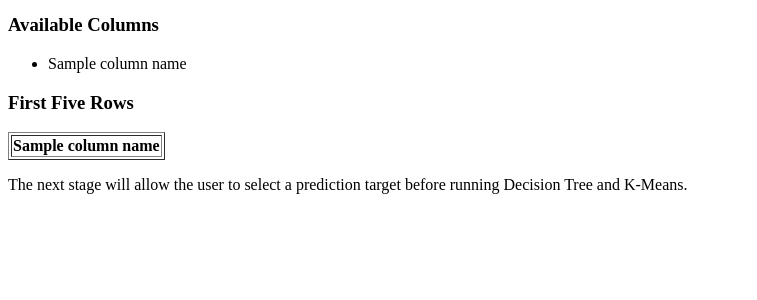
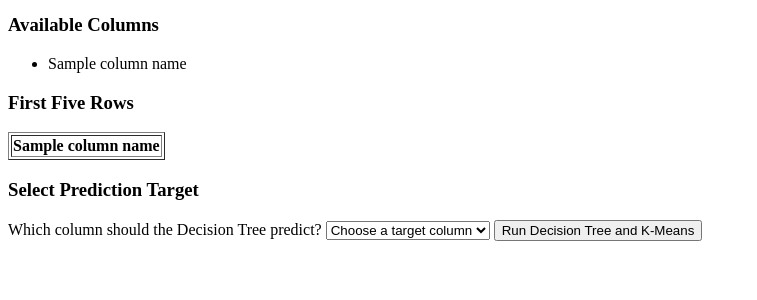
Before and after one commit to BigFish030324/Final-Year-Project, a Flask app: template templates/index.html in a window 1280 px wide. Shown: the part 325-625 px from the top of the page, without its empty margins (0-757 px from the left). Run offline with Flask 3, Linux system fonts and the light colour scheme; the template is opened without the code that fills it: most values are stand-ins (such as "Sample title", 1, 10 or a date in 2020); lists and menus that the app fills with data are empty.

Commit message:
Update upload dataset
Update the code for upload dataset, frontend and backend

```diff
--- a/templates/index.html
+++ b/templates/index.html
@@ -43,8 +43,63 @@
         <!-- Jinja selects the appropriate upload or modelling status message. -->
         {% if error %}
             <section>
-                <h2>Dataset upload failed</h2>
+                <h2>Request failed</h2>
                 <p>{{ error }}</p>
+            </section>
+
+        {% elif modelling_completed %}
+            <h2>Modelling completed</h2>
+
+            <section>
+                <h3>Dataset Summary</h3>
+                <p>
+                    Rows: {{ result["dataset"]["rows"] }}<br>
+                    Columns: {{ result["dataset"]["columns"] }}<br>
+                    Prediction target: {{ result["dataset"]["target"] }}
+                </p>
+            </section>
+
+            <section>
+                <h3>Decision Tree</h3>
+                <p>
+                    Model type: {{ result["decision_tree"]["task"] }}<br>
+                    Training rows: {{ result["decision_tree"]["train_rows"] }}<br>
+                    Testing rows: {{ result["decision_tree"]["test_rows"] }}
+                </p>
+
+                <h4>Metrics</h4>
+                <ul>
+                    {% for metric_name, metric_value
+                        in result["decision_tree"]["metrics"].items() %}
+                        <li>{{ metric_name }}: {{ metric_value }}</li>
+                    {% endfor %}
+                </ul>
+            </section>
+
+            <section>
+                <h3>K-Means</h3>
+                <p>
+                    Number of clusters: {{ result["kmeans"]["number_of_clusters"] }}<br>
+                    Rows used: {{ result["kmeans"]["rows_used"] }}
+                </p>
+
+                <h4>Metrics</h4>
+                <ul>
+                    {% for metric_name, metric_value
+                        in result["kmeans"]["metrics"].items() %}
+                        <li>{{ metric_name }}: {{ metric_value }}</li>
+                    {% endfor %}
+                </ul>
+
+                <h4>Cluster Sizes</h4>
+                <ul>
+                    {% for cluster_name, row_count
+                        in result["kmeans"]["cluster_counts"].items() %}
+                        <li>{{ cluster_name }}: {{ row_count }} rows</li>
+                    {% endfor %}
+                </ul>
+
+                <p>{{ result["kmeans"]["note"] }}</p>
             </section>
 
         {% elif uploaded_dataset %}
@@ -84,71 +139,39 @@
                     </tbody>
                 </table>
 
-                <p>
-                    The next stage will allow the user to select a prediction target
-                    before running Decision Tree and K-Means.
-                </p>
-            </section>
+                <h3>Select Prediction Target</h3>
 
-        {% elif modelling_completed %}
-            <h2>Modelling completed</h2>
+                <!-- Send the saved filename and chosen target to the model route. -->
+                <form method="post" action="{{ url_for('run_models') }}">
+                    <input
+                        name="stored_filename"
+                        type="hidden"
+                        value="{{ uploaded_dataset['stored_filename'] }}"
+                    >
+                    <input
+                        name="original_filename"
+                        type="hidden"
+                        value="{{ uploaded_dataset['filename'] }}"
+                    >
 
-            <section>
-                <h3>Dataset Summary</h3>
-                <p>
-                    Rows: {{ result["dataset"]["rows"] }}<br>
-                    Columns: {{ result["dataset"]["columns"] }}<br>
-                    Prediction target: {{ result["dataset"]["target"] }}
-                </p>
-            </section>
+                    <label for="target-column">
+                        Which column should the Decision Tree predict?
+                    </label>
+                    <select id="target-column" name="target_column" required>
+                        <option value="" selected disabled>
+                            Choose a target column
+                        </option>
+                        {% for column_name in uploaded_dataset["column_names"] %}
+                            <option value="{{ column_name }}">
+                                {{ column_name }}
+                            </option>
+                        {% endfor %}
+                    </select>
 
-            <section>
-                <h3>Decision Tree</h3>
-                <p>
-                    Model type: {{ result["decision_tree"]["task"] }}<br>
-                    Training rows: {{ result["decision_tree"]["train_rows"] }}<br>
-                    Testing rows: {{ result["decision_tree"]["test_rows"] }}
-                </p>
-
-                <h4>Metrics</h4>
-                <ul>
-                    {% for metric_name, metric_value
-                        in result["decision_tree"]["metrics"].items() %}
-                        <li>
-                            {{ metric_name }}: {{ metric_value }}
-                        </li>
-                    {% endfor %}
-                </ul>
-            </section>
-
-            <section>
-                <h3>K-Means</h3>
-                <p>
-                    Number of clusters: {{ result["kmeans"]["number_of_clusters"] }}<br>
-                    Rows used: {{ result["kmeans"]["rows_used"] }}
-                </p>
-
-                <h4>Metrics</h4>
-                <ul>
-                    {% for metric_name, metric_value
-                        in result["kmeans"]["metrics"].items() %}
-                        <li>
-                            {{ metric_name }}: {{ metric_value }}
-                        </li>
-                    {% endfor %}
-                </ul>
-
-                <h4>Cluster Sizes</h4>
-                <ul>
-                    {% for cluster_name, row_count
-                        in result["kmeans"]["cluster_counts"].items() %}
-                        <li>
-                            {{ cluster_name }}: {{ row_count }} rows
-                        </li>
-                    {% endfor %}
-                </ul>
-
-                <p>{{ result["kmeans"]["note"] }}</p>
+                    <button type="submit">
+                        Run Decision Tree and K-Means
+                    </button>
+                </form>
             </section>
 
         {% else %}
```
